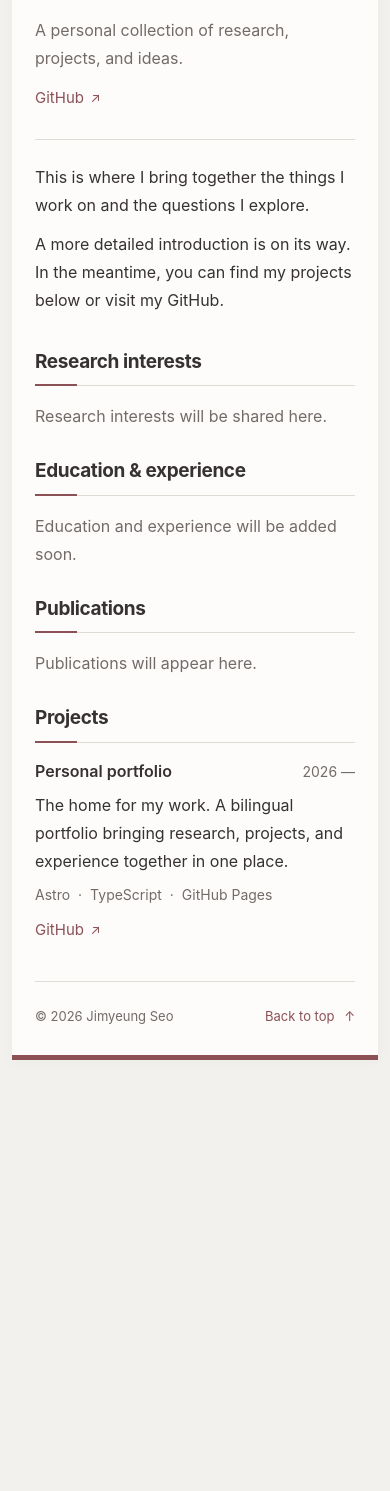
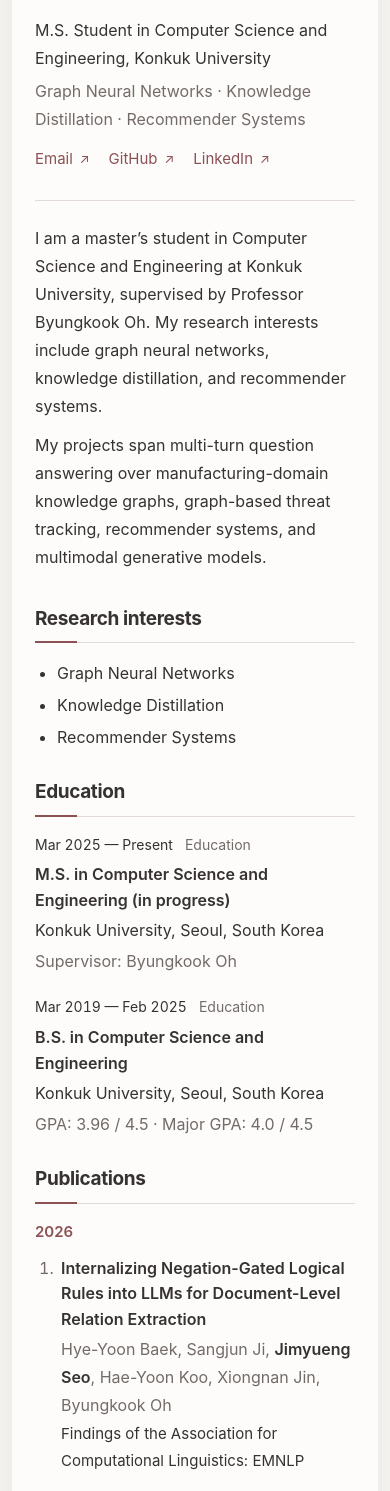
Before and after one commit to seojmm/seojmm.github.io, an Astro site: page /en in a window 390 px wide. Shown: the part 87-1578 px from the top of the page. Before the commit the page ends 1159 px from the top, so only its background shows below. Built offline with nearby package versions, Linux system fonts and the light colour scheme; Astro itself is replaced by a stand-in of ours; a web font is replaced by a local one.

Commit message:
Populate bilingual portfolio from supplied academic CV

```diff
--- a/src/components/LinkList.astro
+++ b/src/components/LinkList.astro
@@ -3,8 +3,8 @@
 interface Props { links: Link[] }
 const { links } = Astro.props;
 ---
-<ul class="resource-links" role="list">
+{links.some(link => link.href) && <ul class="resource-links" role="list">
   {links.filter(link => link.href).map(link => (
     <li><a href={link.href}>{link.label}<span aria-hidden="true"> ↗</span></a></li>
   ))}
-</ul>
+</ul>}
--- a/src/components/Portfolio.astro
+++ b/src/components/Portfolio.astro
@@ -2,7 +2,7 @@
 import BaseLayout from '../layouts/BaseLayout.astro';
 import Section from './Section.astro';
 import LinkList from './LinkList.astro';
-import { profile, interests, publications, projects, experiences, awards, type Language } from '../data/portfolio';
+import { profile, interests, publications, patents, projects, experiences, awards, skills, type Language } from '../data/portfolio';
 import { translations } from '../data/translations';
 import { Content as AboutEnglish } from '../content/about.en.md';
 import { Content as AboutKorean } from '../content/about.ko.md';
@@ -14,6 +14,7 @@
 const contactLinks = [
   ...(profile.email ? [{ label: t.email, href: `mailto:${profile.email}` }] : []),
   { label: 'GitHub', href: profile.github },
+  ...(profile.linkedin ? [{ label: 'LinkedIn', href: profile.linkedin }] : []),
   ...(profile.scholar ? [{ label: 'Google Scholar', href: profile.scholar }] : []),
   ...(profile.cv ? [{ label: t.cv, href: profile.cv }] : []),
 ];
@@ -47,7 +48,7 @@
           : <p class="muted">{t.interestsEmpty}</p>}
       </Section>
 
-      <Section id="experience" title={t.experience}>
+      <Section id="experience" title={experiences.length && experiences.every(item => item.kind === 'education') ? t.educationOnly : t.experience}>
         {experiences.length ? <ol class="timeline" role="list">{experiences.map(item => <li>
           <div class="timeline-meta"><span>{item.period[lang]}</span><span>{item.kind === 'education' ? t.education : t.work}</span></div>
           <div><h3>{item.title[lang]}</h3><p>{item.organization[lang]}</p>{item.description && <p class="muted">{item.description[lang]}</p>}</div>
@@ -62,7 +63,7 @@
               {publications.filter(p => p.year === year).map(p => <li>
                 <article>
                   <h4>{p.title}</h4>
-                  <p class="authors">{p.authors.map((author, i) => <>{i > 0 && ', '}{author === profile.name.en ? <strong>{author}</strong> : author}</>)}</p>
+                  <p class="authors">{p.authors.map((author, i) => <>{i > 0 && ', '}{profile.authorNames.includes(author) ? <strong>{author}</strong> : author}</>)}</p>
                   <p class="venue">{p.venue}</p>
                   {p.note && <p class="muted">{p.note[lang]}</p>}
                   <LinkList links={p.links} />
@@ -73,10 +74,21 @@
         )) : <p class="muted">{t.publicationsEmpty}</p>}
       </Section>
 
+      {patents.length > 0 && <Section id="patents" title={t.patents}>
+        <ol class="patent-list" role="list">{patents.map(patent => <li>
+          <article>
+            <h3>{patent.title[lang]}</h3>
+            <p class="authors">{patent.inventors.map((inventor, i) => <>{i > 0 && ', '}{profile.authorNames.includes(inventor) ? <strong>{inventor}</strong> : inventor}</>)}</p>
+            <p class="patent-meta">KR {patent.number} · {t.filed}: <time datetime={patent.filed}>{patent.filed}</time></p>
+            <LinkList links={patent.links} />
+          </article>
+        </li>)}</ol>
+      </Section>}
+
       <Section id="projects" title={t.projects}>
         <div class="project-list">
           {projects.length ? projects.map(project => <article class="project-entry">
-            <div class="entry-heading"><h3>{project.title[lang]}</h3><span class="entry-period">{project.period}</span></div>
+            <div class="entry-heading"><h3>{project.title[lang]}</h3><span class="entry-period">{project.period[lang]}</span></div>
             <p>{project.description[lang]}</p>
             {project.role && <p class="muted">{project.role[lang]}</p>}
             <div class="project-bottom"><ul class="tags" role="list">{project.tags.map(tag => <li>{tag}</li>)}</ul><LinkList links={project.links} /></div>
@@ -85,7 +97,11 @@
       </Section>
 
       {awards.length > 0 && <Section id="awards" title={t.awards}>
-        <ol class="timeline" role="list">{awards.map(award => <li><span class="year">{award.year}</span><div><h3>{award.title[lang]}</h3><p>{award.organization[lang]}</p></div></li>)}</ol>
+        <ol class="timeline" role="list">{awards.map(award => <li><span class="year">{award.year}</span><div><h3>{award.title[lang]}</h3>{award.organization[lang] && <p>{award.organization[lang]}</p>}</div></li>)}</ol>
+      </Section>}
+
+      {skills.length > 0 && <Section id="skills" title={t.skills}>
+        <dl class="skill-list">{skills.map(group => <div><dt>{group.label[lang]}</dt><dd>{group.items.map(item => item[lang]).join(' · ')}</dd></div>)}</dl>
       </Section>}
 
       <footer class="site-footer"><p>© {new Date().getFullYear()} {profile.name[lang]}</p><a href="#top">{t.back} <span aria-hidden="true">↑</span></a></footer>
--- a/src/content/about.en.md
+++ b/src/content/about.en.md
@@ -1,3 +1,3 @@
-This is where I bring together the things I work on and the questions I explore.
+I am a master’s student in Computer Science and Engineering at Konkuk University, supervised by Professor Byungkook Oh. My research interests include graph neural networks, knowledge distillation, and recommender systems.
 
-A more detailed introduction is on its way. In the meantime, you can find my projects below or visit my GitHub.
+My projects span multi-turn question answering over manufacturing-domain knowledge graphs, graph-based threat tracking, recommender systems, and multimodal generative models.
--- a/src/content/about.ko.md
+++ b/src/content/about.ko.md
@@ -1,3 +1,3 @@
-진행한 작업과 탐구하는 질문들을 이곳에 모읍니다.
+건국대학교에서 컴퓨터공학 석사과정을 밟고 있으며, 오병국 교수님의 지도를 받고 있습니다. 그래프 신경망, 지식 증류, 추천 시스템을 주요 관심 분야로 연구하고 있습니다.
 
-조금 더 자세한 소개를 준비하고 있습니다. 아래에서 프로젝트를 살펴보거나 GitHub를 방문하실 수 있습니다.
+제조 도메인 지식 그래프 기반 멀티턴 질의응답, 그래프 기반 위협 추적 분석, 추천 시스템, 멀티모달 생성 모델 관련 프로젝트에 참여하고 있습니다.
--- a/src/data/portfolio.ts
+++ b/src/data/portfolio.ts
@@ -12,7 +12,7 @@
 export interface Project {
   title: Localized;
   description: Localized;
-  period: string;
+  period: Localized;
   tags: string[];
   links: Link[];
   role?: Localized;
@@ -29,38 +29,200 @@
   title: Localized;
   organization: Localized;
 }
+export interface Patent {
+  title: Localized;
+  inventors: string[];
+  number: string;
+  filed: string;
+  links: Link[];
+}
+export interface SkillGroup {
+  label: Localized;
+  items: Localized[];
+}
 
-// Only verified information belongs here. See templates/content.ts for examples.
+// Source: the owner's CV, supplied on 2026-09-17.
+// Publication titles, author spellings, venues, and patent number follow that CV.
 export const profile = {
-  name: { en: 'Jimyeung Seo', ko: 'Jimyeung Seo' },
-  initials: 'JS',
-  handle: 'seojmm',
-  affiliation: { en: '', ko: '' },
+  name: { en: 'Jimyeung Seo', ko: '서지명' },
+  authorNames: ['Jimyeung Seo', 'Jimyueng Seo'],
+  affiliation: {
+    en: 'M.S. Student in Computer Science and Engineering, Konkuk University',
+    ko: '건국대학교 컴퓨터공학 석사과정',
+  },
   tagline: {
-    en: 'A personal collection of research, projects, and ideas.',
-    ko: '연구와 프로젝트, 그리고 생각을 차곡차곡 기록하는 공간입니다.',
+    en: 'Graph Neural Networks · Knowledge Distillation · Recommender Systems',
+    ko: '그래프 신경망 · 지식 증류 · 추천 시스템',
   },
-  // Set a local public/ path after adding the actual image or PDF.
   photo: '',
   cv: '',
-  email: '',
+  email: 'myungs8562@gmail.com',
   scholar: '',
   github: 'https://github.com/seojmm',
+  linkedin: 'https://www.linkedin.com/in/jimyeungseo',
 };
 
-export const interests: Localized[] = [];
-export const publications: Publication[] = [];
+export const interests: Localized[] = [
+  { en: 'Graph Neural Networks', ko: '그래프 신경망 (Graph Neural Networks)' },
+  { en: 'Knowledge Distillation', ko: '지식 증류 (Knowledge Distillation)' },
+  { en: 'Recommender Systems', ko: '추천 시스템 (Recommender Systems)' },
+];
+
+export const publications: Publication[] = [
+  {
+    title: 'Internalizing Negation-Gated Logical Rules into LLMs for Document-Level Relation Extraction',
+    authors: ['Hye-Yoon Baek', 'Sangjun Ji', 'Jimyueng Seo', 'Hae-Yoon Koo', 'Xiongnan Jin', 'Byungkook Oh'],
+    venue: 'Findings of the Association for Computational Linguistics: EMNLP',
+    year: 2026,
+    links: [],
+  },
+  {
+    title: 'Diversifying Differentiable Graph Retrieval with Topic-Adaptive Multi-Intent Learning',
+    authors: ['Dong-Cheon Lee', 'Ji-Yeon Park', 'Hye-Yoon Baek', 'Jimyeung Seo', 'Seyeong Kim', 'Byungkook Oh'],
+    venue: 'The ACM Web Conference (WWW ’26)',
+    year: 2026,
+    links: [],
+  },
+  {
+    title: 'Image-Guided Debiasing Distillation with Preference Alignment Across Multi-News Histories',
+    authors: ['Jimyeung Seo', 'Eun-Yeong Jo', 'Hye-Yoon Baek', 'Dongcheon Lee', 'Xiongnan Jin', 'Byungkook Oh'],
+    venue: 'ACM International Conference on Web Search and Data Mining (WSDM ’26)',
+    year: 2026,
+    links: [],
+  },
+  {
+    title: 'Interaction-Grounded Semantic Graph Refinement for LLM-based Recommendation',
+    authors: ['Wooseok Jeong', 'Young-Jin Kim', 'Hae-Yoon Koo', 'Jimyeung Seo', 'Jinho Choi', 'Byungkook Oh'],
+    venue: 'IEEE Access',
+    year: 2025,
+    links: [],
+  },
+  {
+    title: 'Relation-Faceted Graph Pooling with LLM Guidance for Dynamic Span-Aware Information Extraction',
+    authors: ['Hye-Yoon Baek', 'Jinho Choi', 'Jimyeung Seo', 'Xiongnan Jin', 'Dongcheon Lee', 'Byungkook Oh'],
+    venue: 'ACM International Conference on Information and Knowledge Management (CIKM ’25)',
+    year: 2025,
+    links: [],
+  },
+];
+
+export const patents: Patent[] = [
+  {
+    title: {
+      en: 'Multimodal Data Distillation Method, and Triple-based News Refinement and Recommendation Method',
+      ko: '멀티모달 데이터 증류 방법 및 트리플 기반 뉴스 정제·추천 방법',
+    },
+    inventors: ['Jimyueng Seo', 'Byungkook Oh'],
+    number: '10-2025-016170',
+    filed: '2025-10-31',
+    links: [],
+  },
+];
+
 export const projects: Project[] = [
   {
-    title: { en: 'Personal portfolio', ko: '개인 포트폴리오' },
+    title: {
+      en: 'Development of Multi-Turn Question Answering Technology Based on a Manufacturing-Domain Knowledge Graph',
+      ko: '제조 도메인 지식 그래프 기반 멀티턴 질의응답 기술 개발',
+    },
     description: {
-      en: 'The home for my work. A bilingual portfolio bringing research, projects, and experience together in one place.',
-      ko: '연구, 프로젝트, 이력을 한곳에 정리하는 개인 웹사이트입니다. 영문과 국문으로 기록을 이어갑니다.',
+      en: 'Supported by LG Electronics Production Engineering Research Institute.',
+      ko: 'LG전자 생산기술원 지원 과제.',
     },
-    period: '2026 —',
-    tags: ['Astro', 'TypeScript', 'GitHub Pages'],
-    links: [{ label: 'GitHub', href: 'https://github.com/seojmm/seojmm.github.io' }],
+    period: { en: 'May 2026 — Present', ko: '2026.05 — 현재' },
+    tags: ['Knowledge Graph', 'Multi-Turn QA'],
+    links: [],
+  },
+  {
+    title: { en: 'Graph-Based Threat Tracking Analysis', ko: '그래프 기반 위협 추적 분석' },
+    description: { en: 'Supported by LIG Nex1.', ko: 'LIG넥스원 지원 과제.' },
+    period: { en: 'Oct 2025 — Present', ko: '2025.10 — 현재' },
+    tags: ['Graph Analysis'],
+    links: [],
+  },
+  {
+    title: {
+      en: 'Recommendation System Model Design Consulting and Case Study',
+      ko: '추천 시스템 모델 설계 컨설팅 및 사례 연구',
+    },
+    description: {
+      en: 'Part of an Agency for Defense Development (ADD) program led by Hanwha Systems.',
+      ko: '한화시스템이 주관하는 국방과학연구소(ADD) 사업 참여 과제.',
+    },
+    period: { en: 'Sep 2025 — Present', ko: '2025.09 — 현재' },
+    tags: ['Recommender Systems'],
+    links: [],
+  },
+  {
+    title: {
+      en: 'Graph-Structured Interaction for Improving Reliability and Controllability of Multimodal Generative Models',
+      ko: '멀티모달 생성 모델의 신뢰성 및 제어 가능성 향상을 위한 그래프 구조 상호작용',
+    },
+    description: {
+      en: 'Supported by the National Research Foundation of Korea, funded by the Ministry of Science and ICT.',
+      ko: '과학기술정보통신부 재원으로 한국연구재단이 지원하는 과제.',
+    },
+    period: { en: 'Sep 2024 — Present', ko: '2024.09 — 현재' },
+    tags: ['Multimodal Generative Models', 'Graph-Structured Interaction'],
+    links: [],
   },
 ];
-export const experiences: Experience[] = [];
-export const awards: Award[] = [];
+
+export const experiences: Experience[] = [
+  {
+    kind: 'education',
+    period: { en: 'Mar 2025 — Present', ko: '2025.03 — 현재' },
+    title: { en: 'M.S. in Computer Science and Engineering (in progress)', ko: '컴퓨터공학 석사과정' },
+    organization: { en: 'Konkuk University, Seoul, South Korea', ko: '건국대학교 · 서울' },
+    description: { en: 'Supervisor: Byungkook Oh', ko: '지도교수: 오병국' },
+  },
+  {
+    kind: 'education',
+    period: { en: 'Mar 2019 — Feb 2025', ko: '2019.03 — 2025.02' },
+    title: { en: 'B.S. in Computer Science and Engineering', ko: '컴퓨터공학 학사' },
+    organization: { en: 'Konkuk University, Seoul, South Korea', ko: '건국대학교 · 서울' },
+    description: { en: 'GPA: 3.96 / 4.5 · Major GPA: 4.0 / 4.5', ko: '전체 평점: 3.96 / 4.5 · 전공 평점: 4.0 / 4.5' },
+  },
+];
+
+export const awards: Award[] = [
+  {
+    year: 2026,
+    title: { en: 'AI Seoul Tech Research Support Program Scholar (Master’s Degree)', ko: 'AI Seoul Tech 연구지원 프로그램 장학생 (석사과정)' },
+    organization: { en: '', ko: '' },
+  },
+  {
+    year: 2025,
+    title: { en: 'Research Scholarship (Fall 2025)', ko: '연구장학금 (2025학년도 2학기)' },
+    organization: { en: 'Konkuk University', ko: '건국대학교' },
+  },
+  {
+    year: 2025,
+    title: { en: 'AI Agent Contest — Excellence Award (3rd Place)', ko: 'AI Agent 경진대회 — 우수상 (3위)' },
+    organization: { en: 'Kakao × KIISE', ko: '카카오 × 한국정보과학회' },
+  },
+  {
+    year: 2025,
+    title: { en: 'Dean’s List', ko: 'Dean’s List (학업 우수)' },
+    organization: { en: 'Konkuk University', ko: '건국대학교' },
+  },
+  {
+    year: 2023,
+    title: { en: '1st Konkuk University Hackathon — Excellence Award (3rd Place)', ko: '제1회 건국대학교 해커톤 — 우수상 (3위)' },
+    organization: { en: 'Konkuk University', ko: '건국대학교' },
+  },
+];
+
+export const skills: SkillGroup[] = [
+  {
+    label: { en: 'Programming & tools', ko: '프로그래밍 및 도구' },
+    items: ['C/C++', 'Python', 'PyTorch', 'Git', 'Docker'].map(item => ({ en: item, ko: item })),
+  },
+  {
+    label: { en: 'Languages', ko: '언어' },
+    items: [
+      { en: 'Korean (Native)', ko: '한국어 (모국어)' },
+      { en: 'English (OPIc IH)', ko: '영어 (OPIc IH)' },
+    ],
+  },
+];
--- a/src/data/translations.ts
+++ b/src/data/translations.ts
@@ -3,6 +3,7 @@
     title: 'Personal portfolio', skip: 'Skip to content', navigation: 'Main navigation',
     about: 'About', research: 'Research interests', publications: 'Publications', projects: 'Projects',
     experience: 'Education & experience', awards: 'Awards & activities',
+    educationOnly: 'Education', patents: 'Patent applications', skills: 'Skills & languages', filed: 'Filed',
     introduction: 'A little about me', selected: 'Selected work', background: 'Background',
     interestsEmpty: 'Research interests will be shared here.',
     publicationsEmpty: 'Publications will appear here.',
@@ -18,6 +19,7 @@
     title: '개인 포트폴리오', skip: '본문으로 건너뛰기', navigation: '주요 탐색',
     about: '소개', research: '연구 관심사', publications: '논문', projects: '프로젝트',
     experience: '학력 및 경력', awards: '수상 및 활동',
+    educationOnly: '학력', patents: '특허 출원', skills: '기술 및 언어', filed: '출원일',
     introduction: '저를 소개합니다', selected: '주요 작업', background: '지나온 길',
     interestsEmpty: '관심 있는 연구 주제를 곧 소개합니다.',
     publicationsEmpty: '논문 목록을 준비하고 있습니다.',
--- a/src/styles/global.css
+++ b/src/styles/global.css
@@ -93,6 +93,13 @@
 .timeline-meta { display: flex; flex-direction: column; font-size: .875rem; color: var(--muted); }
 .timeline-meta span:first-child { color: var(--ink); font-variant-numeric: tabular-nums; }
 .timeline p { margin-top: 3px; }
+.patent-list li + li { margin-top: 20px; }
+.patent-meta { margin-top: 4px; font-size: .9375rem; color: var(--muted); }
+.skill-list { margin: 0; }
+.skill-list > div { display: grid; grid-template-columns: 145px minmax(0, 1fr); gap: 24px; }
+.skill-list > div + div { margin-top: 10px; }
+.skill-list dt { font-weight: 600; font-size: .9375rem; }
+.skill-list dd { margin: 0; }
 .site-footer { margin-top: 35px; padding: 18px 0 22px; border-top: 1px solid var(--line); display: flex; justify-content: space-between; align-items: baseline; gap: 20px; color: var(--muted); font-size: .8125rem; }
 .site-footer a { text-decoration: none; white-space: nowrap; padding: 5px 0; }
 .site-footer a span { margin-left: 6px; }
@@ -107,6 +114,7 @@
   .entry-heading { flex-wrap: wrap; gap: 2px 12px; }
   .timeline li { grid-template-columns: 1fr; gap: 5px; }
   .timeline-meta { flex-direction: row; flex-wrap: wrap; gap: 12px; }
+  .skill-list > div { grid-template-columns: 1fr; gap: 3px; }
   .site-footer { flex-wrap: wrap; gap: 2px 14px; }
 }
 @media (prefers-reduced-motion: reduce) {
@@ -122,6 +130,6 @@
   .content-section { margin-top: 22px; }
   .section-heading { break-after: avoid; }
   h3, h4 { break-after: avoid; }
-  .project-entry, .publication-list article, .timeline li { break-inside: avoid; }
+  .project-entry, .publication-list article, .patent-list article, .timeline li { break-inside: avoid; }
   .site-footer { padding-bottom: 0; }
 }
```
Also changed, not shown: templates/content.ts (+15 -2 lines), README.md.
